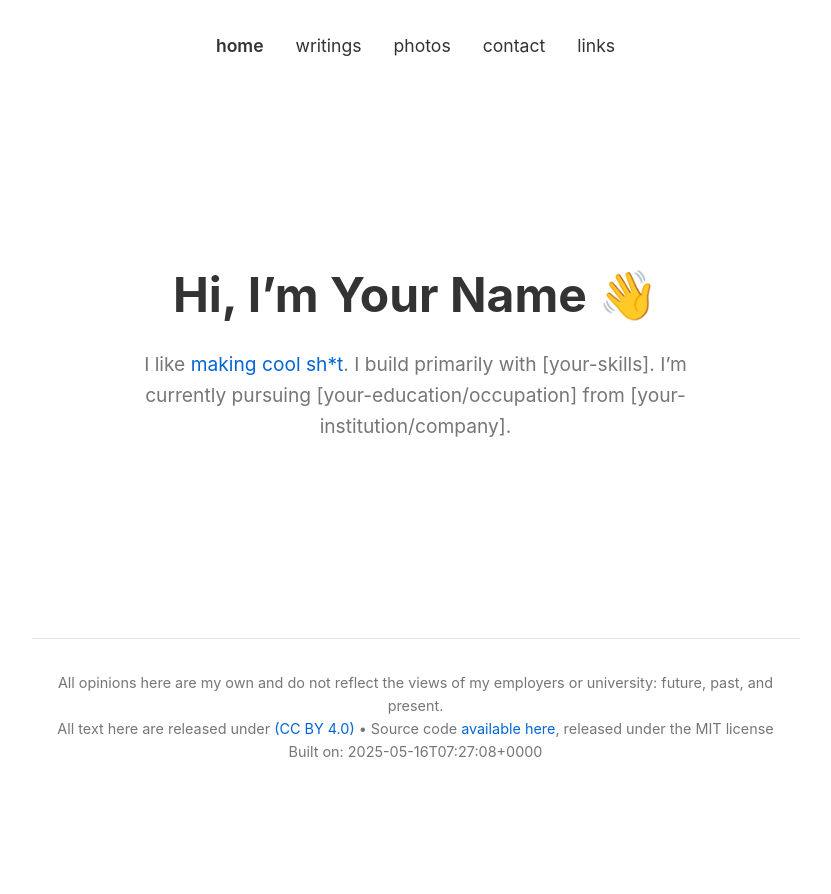
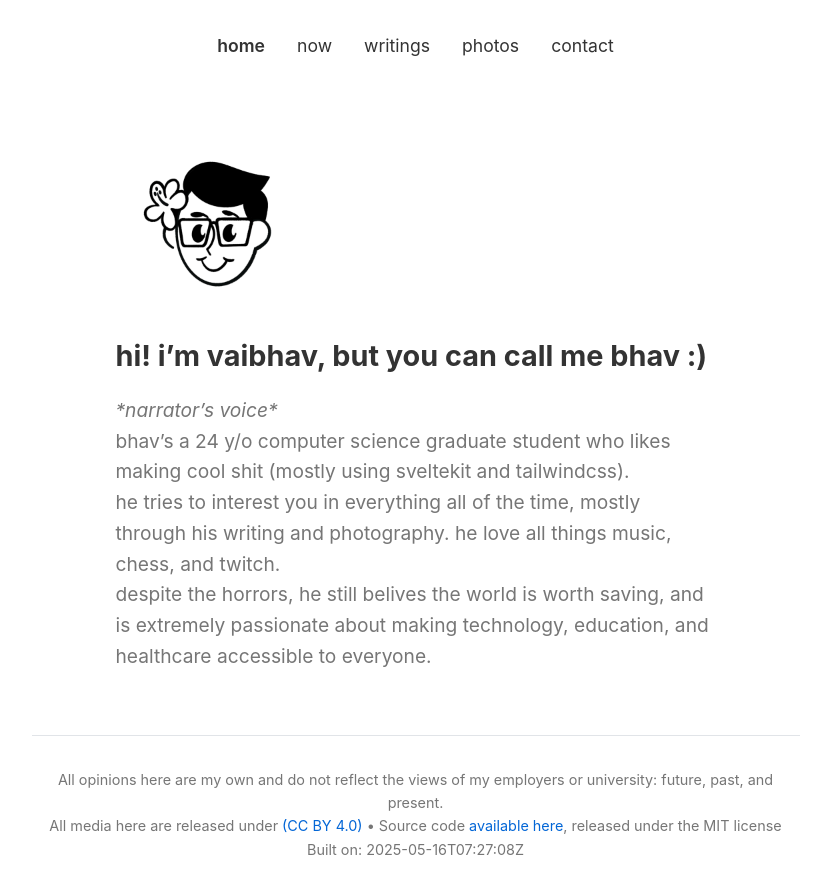
Before and after one commit to codebhav/codebhav.github.io, a Jekyll site: the page built from index.markdown, in a window 1280 px wide. Shown: the top 894 px of the page, without its empty margins (217-1048 px from the left). Built offline with Jekyll 4.4.1, drawn with Linux system fonts in a browser that asks for light colours.

Commit message:
minor fix

```diff
--- a/_data/navigation.yml
+++ b/_data/navigation.yml
@@ -1,10 +1,10 @@
 - name: home
   link: /
+- name: now
+  link: /now/
 - name: writings
   link: /writings/
 - name: photos
   link: /photos/
 - name: contact
   link: /contact/
-- name: links
-  link: /links/
--- a/_includes/comments.html
+++ b/_includes/comments.html
@@ -2,7 +2,7 @@
 	<h2>Comments</h2>
 	<script
 		src="https://utteranc.es/client.js"
-		repo="yourusername/yourusername.github.io"
+		repo="codebhav/codebhav.github.io"
 		issue-term="pathname"
 		label="comment"
 		theme="github-light"
--- a/_includes/footer.html
+++ b/_includes/footer.html
@@ -5,7 +5,7 @@
 			employers or university: future, past, and present.
 		</p>
 		<p>
-			All text here are released under
+			All media here are released under
 			<a href="https://creativecommons.org/licenses/by/4.0/"
 				>(CC BY 4.0)</a
 			>
@@ -14,15 +14,6 @@
 				>available here</a
 			>, released under the MIT license
 		</p>
-
-		{% if site.data.build_info and site.data.build_info.commit %}
-		<p>
-			Built on: {{ site.data.build_info.time }} • Ref: {{
-			site.data.build_info.ref | split: "/" | last }} • Commit: {{
-			site.data.build_info.commit | slice: 0, 7 }}
-		</p>
-		{% else %}
-		<p>Built on: {{ site.time | date: "%Y-%m-%dT%H:%M:%S%z" }}</p>
-		{% endif %}
+		<p>Built on: {{ site.time | date: "%Y-%m-%dT%H:%M:%SZ" }}</p>
 	</div>
 </footer>
--- a/assets/css/main.scss
+++ b/assets/css/main.scss
@@ -102,7 +102,9 @@ ol {
 	align-items: center;
 	justify-content: center;
 	min-height: 50vh;
-	text-align: center;
+	h1 {
+		font-size: 1.8rem !important;
+	}
 }
 
 .intro-section {
--- a/index.markdown
+++ b/index.markdown
@@ -5,6 +5,14 @@
 layout: home
 ---
 
-# Hi, I'm Your Name 👋
+<img title="a biblically inaccurate vaibhav" alt="Vaibhav's Doodle" src="/assets/images/doodle.png" width="200">
 
-I like [making cool sh\*t](link-to-your-portfolio). I build primarily with [your-skills]. I'm currently pursuing [your-education/occupation] from [your-institution/company].
+# hi! i'm vaibhav, but you can call me bhav :)
+
+_\*narrator's voice\*_
+
+bhav's a 24 y/o computer science graduate student who likes making cool shit (mostly using sveltekit and tailwindcss).
+
+he tries to interest you in everything all of the time, mostly through his writing and photography. he love all things music, chess, and twitch.
+
+despite the horrors, he still belives the world is worth saving, and is extremely passionate about making technology, education, and healthcare accessible to everyone.
```
Also changed, not shown: about.markdown (deleted, +0 -18 lines), 404.html (indentation only), assets/images/doodle.png (added).
